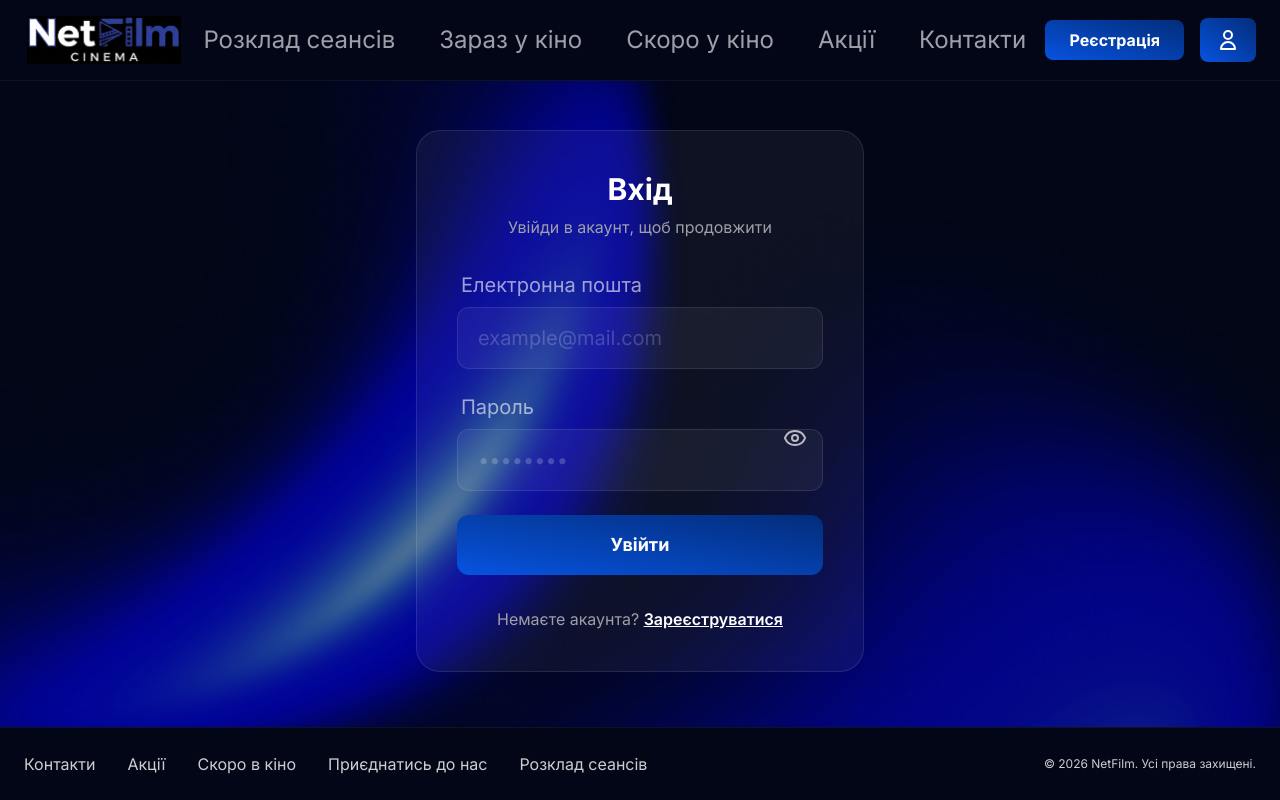
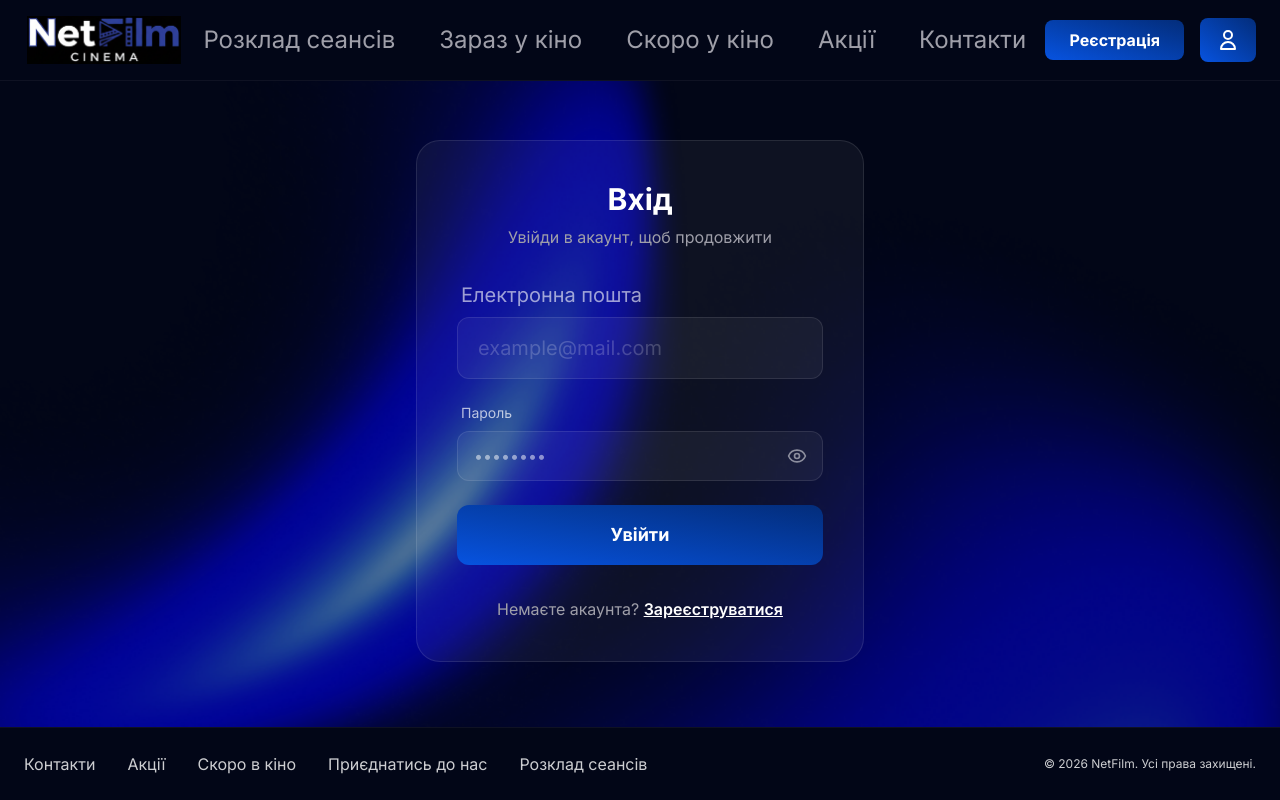
Before and after one commit to feed7362/CINEMA-PRACTICE-SOFTSERVE, a React app in the folder frontend/: page /auth in a window 1280 px wide. Built offline with nearby package versions, Linux system fonts and the light colour scheme; the HTML template or start-up script is replaced by a standard one.

Commit message:
Fix PasswordInput

```diff
--- a/frontend/src/components/ui/PasswordInput.tsx
+++ b/frontend/src/components/ui/PasswordInput.tsx
@@ -1,27 +1,28 @@
-import React, { useState } from 'react';
-import Input from '@/components/ui/Input';
+import { useState } from 'react';
 import { Eye, EyeOff } from 'lucide-react';
 
-interface PasswordInputProps extends React.InputHTMLAttributes<HTMLInputElement> {
-  label: string;
-}
-
-const PasswordInput: React.FC<PasswordInputProps> = (props) => {
+const PasswordInput = () => {
   const [showPassword, setShowPassword] = useState(false);
 
   return (
-    <div className="relative w-full">
-      <Input
-        {...props}
-        type={showPassword ? 'text' : 'password'}
+    <div className="flex flex-col gap-2 w-full max-w-md">
+      <label className="text-white/70 text-sm pl-1">Пароль</label>
+
+      <div className="relative">
+        <input
+          type={showPassword ? "text" : "password"}
+          className="w-full bg-white/5 border border-white/10 rounded-xl px-4 py-3 pr-12 text-white outline-none focus:border-[#0753E0] transition-colors"
+          placeholder="••••••••"
         />
+
         <button
           type="button"
           onClick={() => setShowPassword(!showPassword)}
-        className="absolute right-4 top-11.25 -translate-y-1/2 text-white/70 hover:text-white transition-colors"
+          className="absolute right-3 top-1/2 -translate-y-1/2 text-white/50 hover:text-white transition-colors cursor-pointer p-1"
         >
-        {showPassword ? <EyeOff size={24} /> : <Eye size={24} />}
+          {showPassword ? <EyeOff size={20} /> : <Eye size={20} />}
         </button>
+      </div>
     </div>
   );
 };
```
Lines whose indentation alone changed are shown as unchanged.
